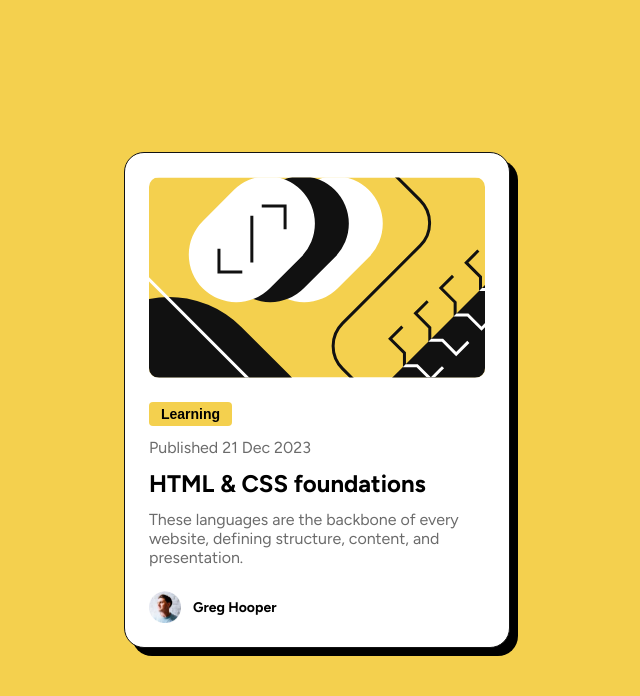
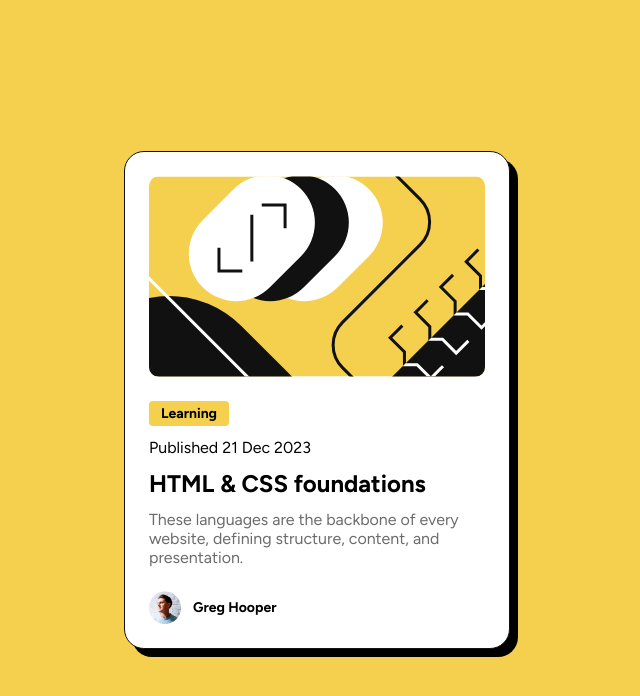
Before and after one commit to JinchuanWu/Blog, a plain HTML site: page index.html in a window 1280 px wide. Shown: the whole page, without its empty margins (323-963 px from the left). Drawn offline with Linux system fonts and the light colour scheme.

Commit message:
correction

```diff
--- a/index.html
+++ b/index.html
@@ -17,23 +17,22 @@
     * {
       margin: 0;
       padding: 0;
+      font-family: "Figtree", sans-serif;;
     }
     body {
       display: flex;
       justify-content: center;
       align-items: center;
-      height: 100vh;
-      margin: 0;
-      padding: 0;
+      min-height: 100vh;
       background-color: hsl(47, 88%, 63%);
-      font-family: "Figtree", sans-serif;;
     }
     main {
       background-color: white;
-      width: 30%;
+      max-width: 384px;
       border-radius: 20px;
       border : 1px solid hsl(0, 0%, 7%);
       box-shadow: 8px 8px;
+      margin: 0 24px;
     }
     .allcontent{
       margin: 24px;
@@ -50,7 +49,6 @@
       gap: 12px;
     }
     .content p:nth-of-type(1){
-      color: hsl(0, 0%, 42%);
       font-size: 16px;;
     }
     .content p:nth-of-type(2){
@@ -58,7 +56,7 @@
       font-size: 16px;
     }
     .content h1{
-      font-size: 24px;
+      font-size: clamp(20px, 5vw, 24px);
       font-weight: bolder;
     }
     .content button{
```
